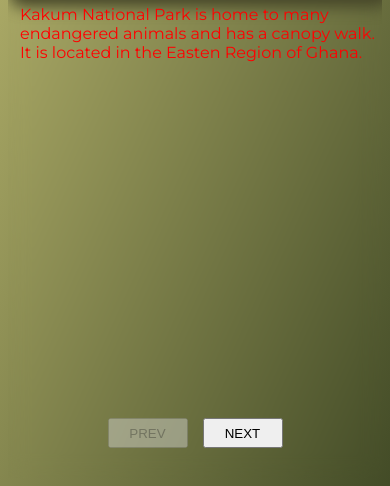
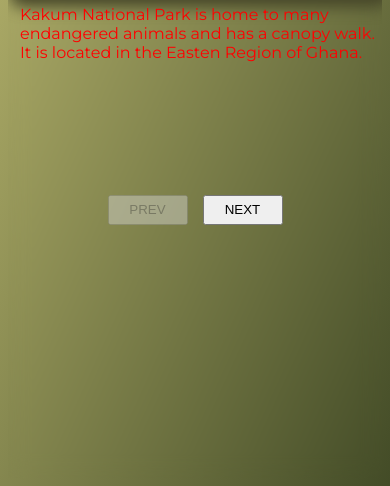
Before and after one commit to wisac/Visit-Ghana_Expanding-cards, a plain HTML site: page index.html in a window 390 px wide. Shown: the part 374-860 px from the top of the page. Drawn offline with Linux system fonts and the light colour scheme.

Commit message:
Fix: Fix responsiveness on mobile

```diff
--- a/styles.css
+++ b/styles.css
@@ -147,7 +147,7 @@
         justify-content: center;
         gap: 15px;
         position: absolute;
-        bottom: 30px;
+        bottom: 30vh;
     }
 
     .navigate-btn {
```
